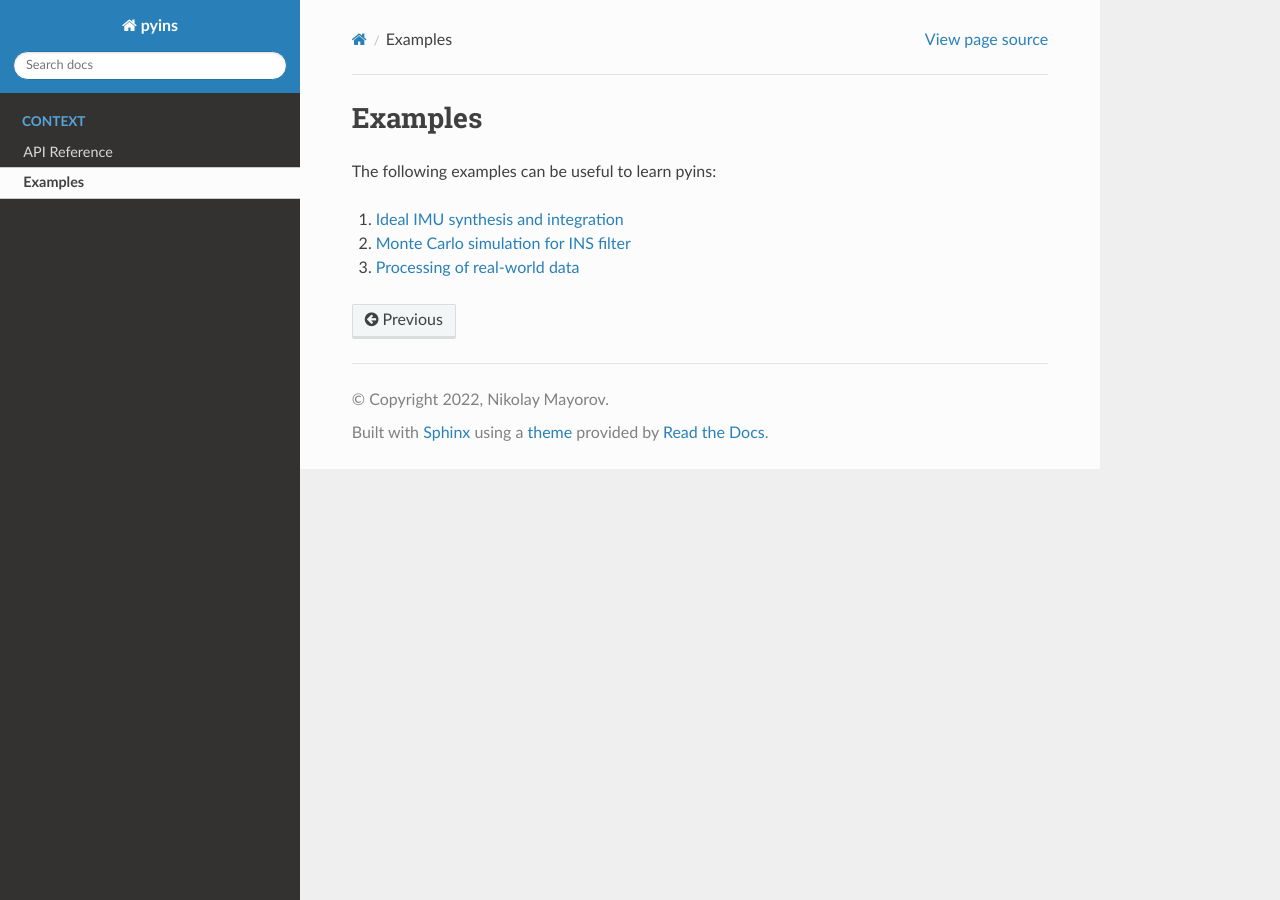
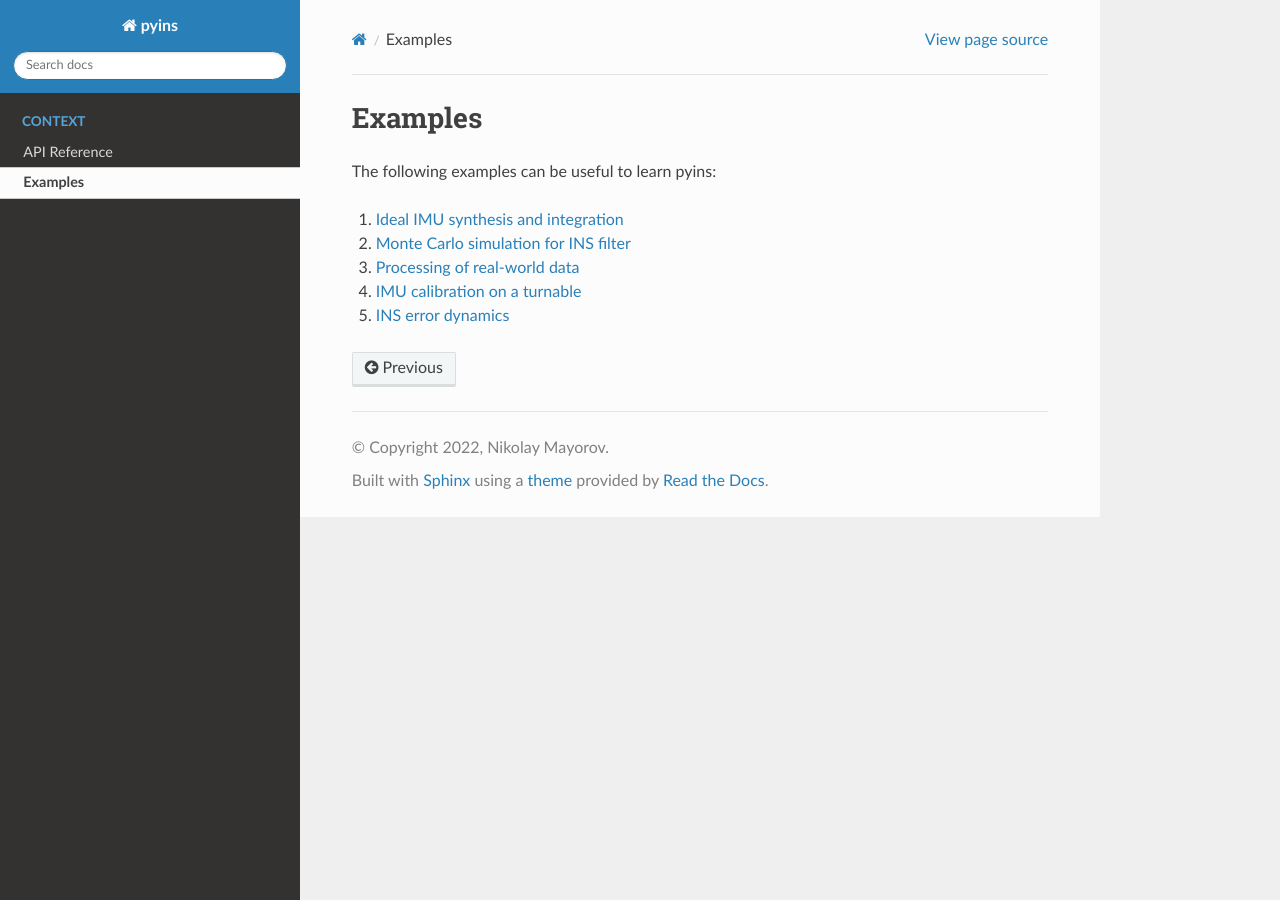
Before and after one commit to nmayorov/pyins, a Sphinx documentation site: the page built from doc/examples.rst, in a window 1280 px wide. Built offline with Sphinx 7.4.7 and the Read the Docs theme 2.0.0, drawn with Linux system fonts in a browser that asks for light colours.

Commit message:
DOC: Update list of examples

```diff
--- a/doc/examples.rst
+++ b/doc/examples.rst
@@ -6,3 +6,5 @@ The following examples can be useful to learn pyins:
 1. `Ideal IMU synthesis and integration <https://github.com/nmayorov/pyins/blob/master/examples/ideal_imu.ipynb>`_
 2. `Monte Carlo simulation for INS filter <https://github.com/nmayorov/pyins/blob/master/examples/monte_carlo.ipynb>`_
 3. `Processing of real-world data <https://github.com/nmayorov/pyins/blob/master/examples/read_data_processing.ipynb>`_
+4. `IMU calibration on a turnable <https://github.com/nmayorov/pyins/blob/master/examples/imu_calibration.ipynb>`_
+5. `INS error dynamics <https://github.com/nmayorov/pyins/blob/master/examples/error_dynamics.ipynb>`_
```
